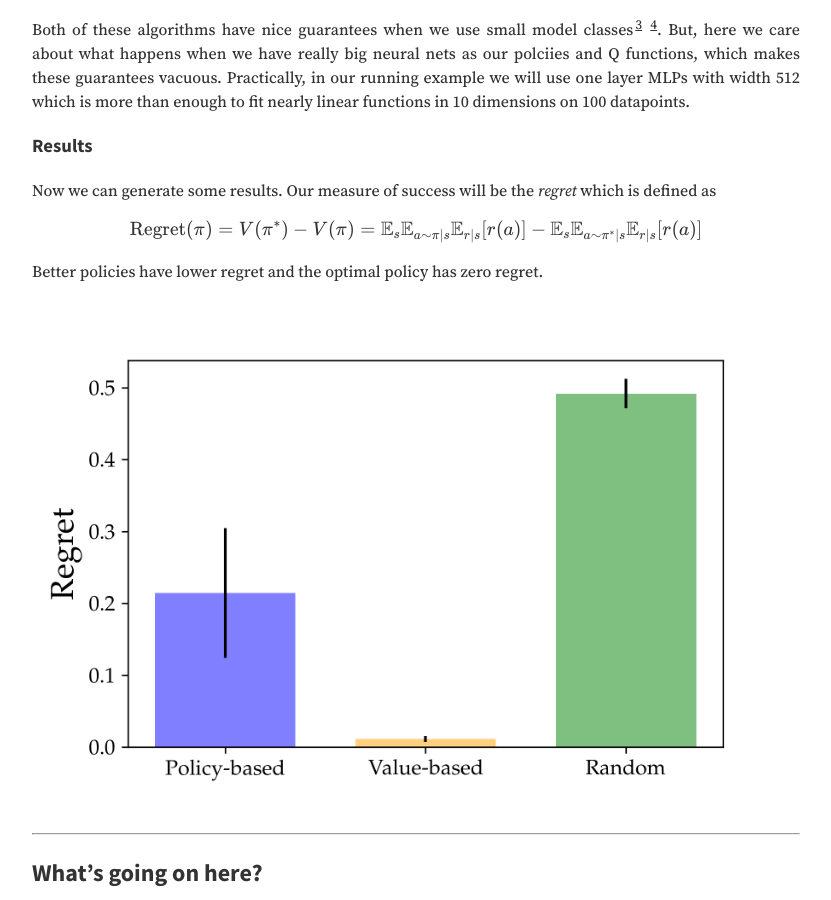
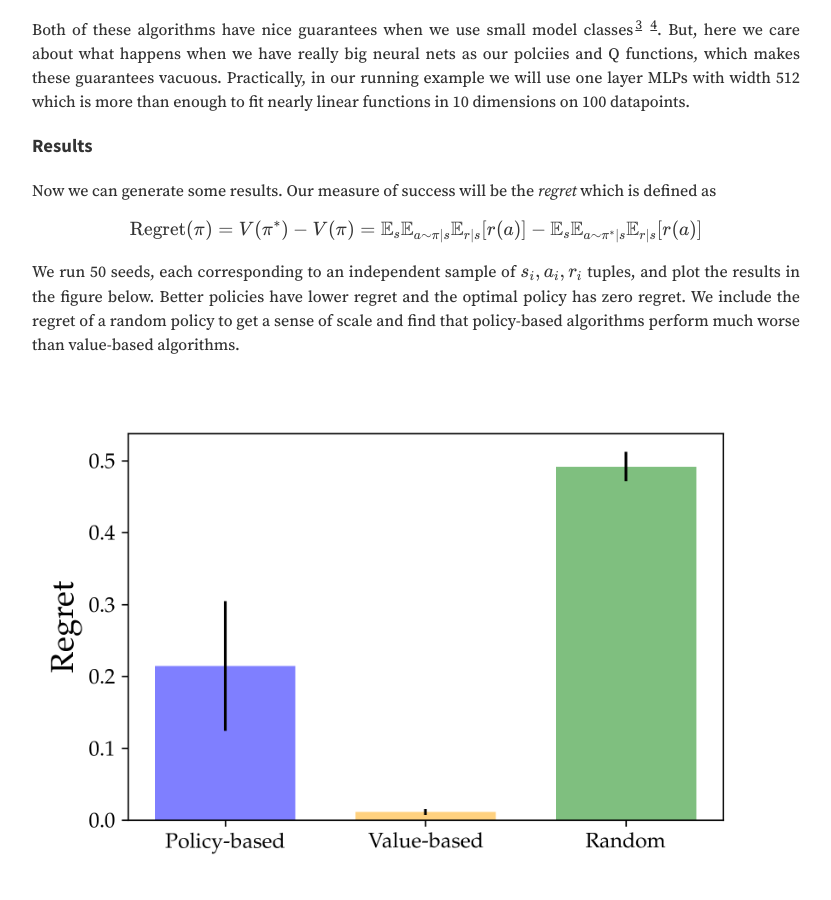
Before and after one commit to davidbrandfonbrener/davidbrandfonbrener.github.io, a Jekyll site: the page built from _posts/2021-02-25-overparam-bandit.md, in a window 1280 px wide and 900 px high, scrolled down 1582 px. Shown: the whole window, without its empty margins (224-1055 px from the left). Built offline with Jekyll 4.4.1, drawn with Linux system fonts in a browser that asks for light colours; nearby versions of some CDN libraries; our own code applies the rules of GitHub Pages for plain Markdown files; a script that is not in the unit is left out.

Commit message:
update post

```diff
--- a/_posts/2021-02-25-overparam-bandit.md
+++ b/_posts/2021-02-25-overparam-bandit.md
@@ -59,7 +59,7 @@ $$
 $$
 
 
-Better policies have lower regret and the optimal policy has zero regret.
+We run 50 seeds, each corresponding to an independent sample of $s_i, a_i, r_i $ tuples, and plot the results in the figure below. Better policies have lower regret and the optimal policy has zero regret. We include the regret of a random policy to get a sense of scale and find that policy-based algorithms perform much worse than value-based algorithms.
 
 ![blog_bar](/assets/img/overparam_bandit/blog_bar.png)
 
```
